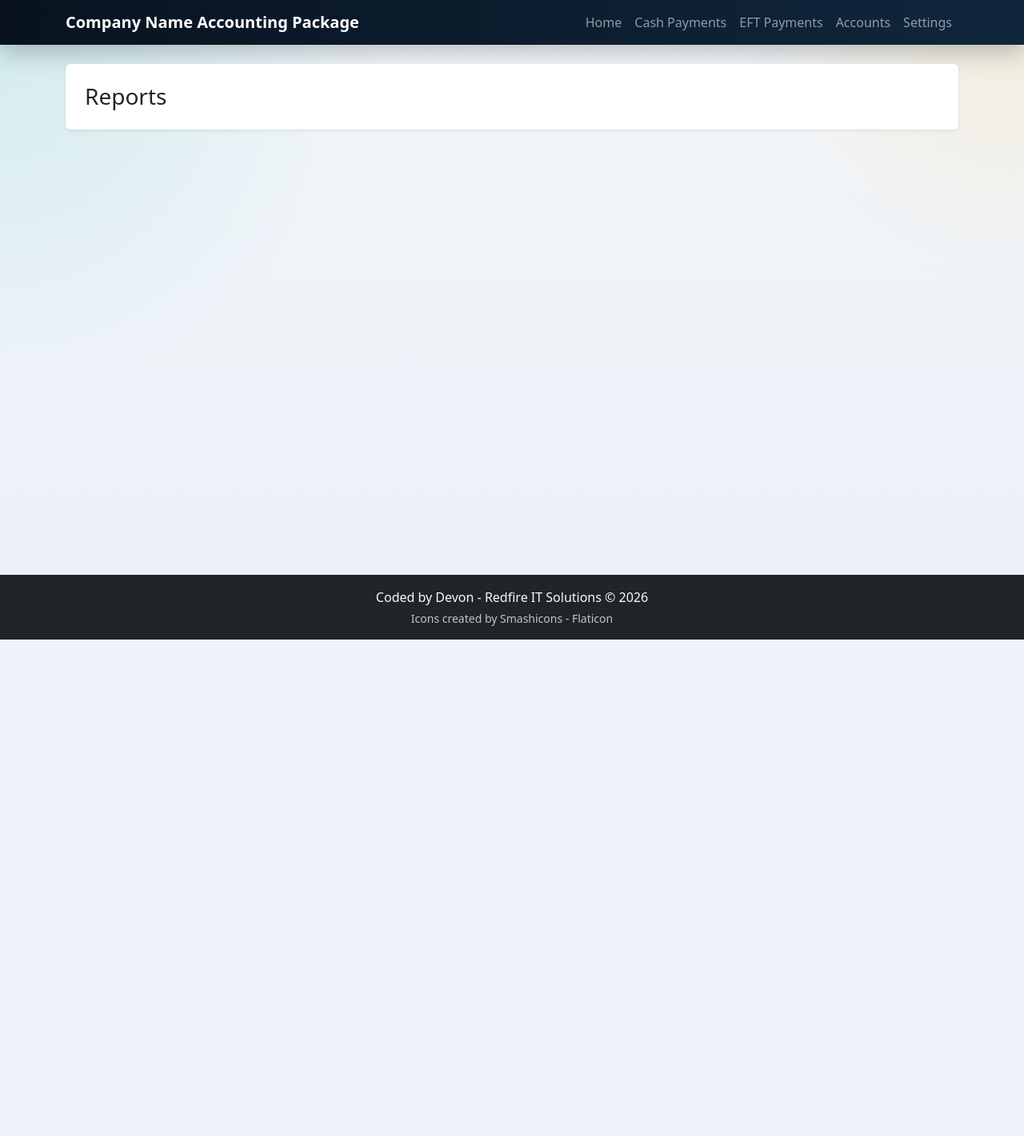
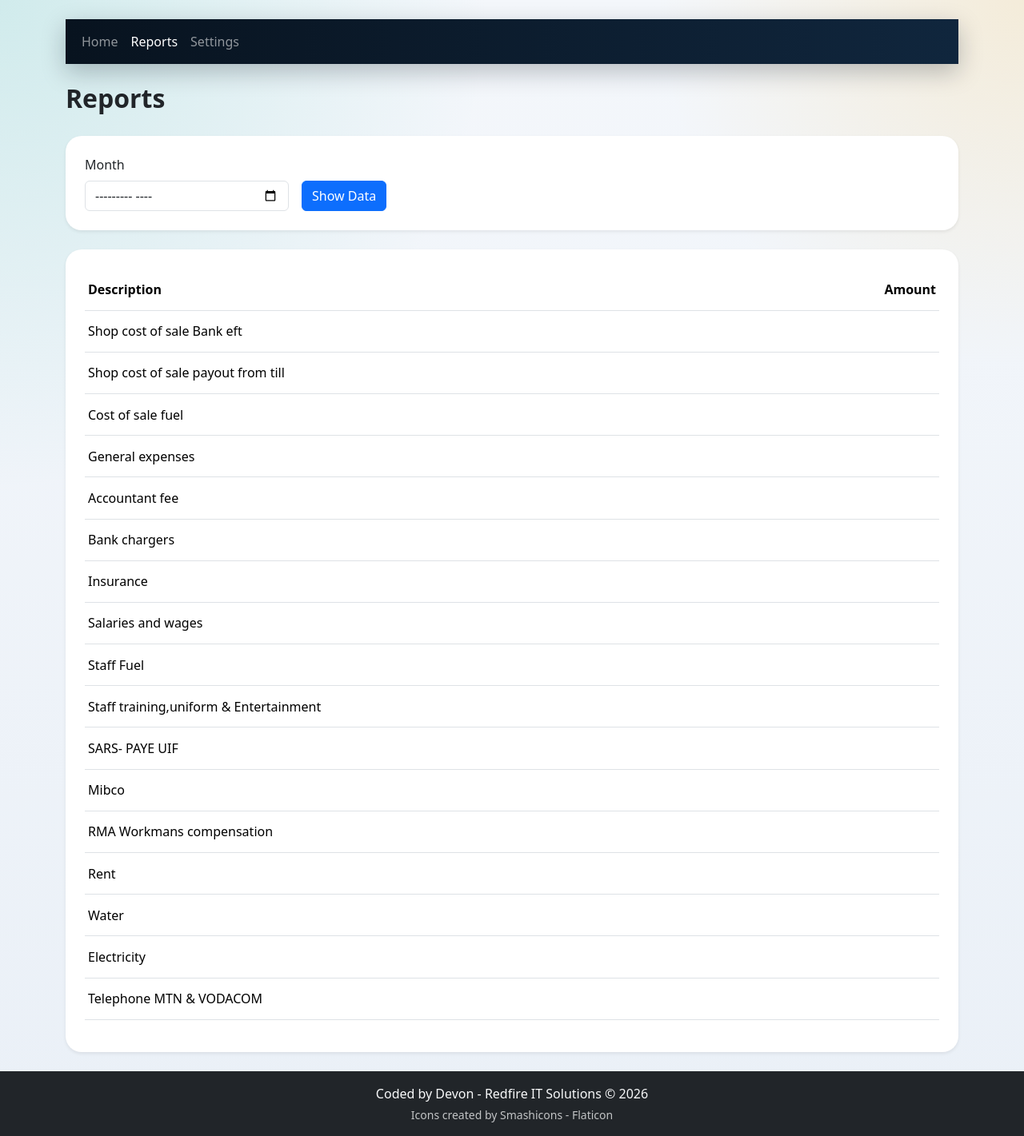
Before and after one commit to Devon-GS/Accounting-Package, a Flask app: page /reports in a window 1280 px wide. Shown: the whole page at 80% size. Before the commit the page ends 800 px from the top, so only its background shows below. Run offline with Flask 3, Linux system fonts and the light colour scheme; data that the repository does not hold is empty; some libraries are stand-ins or nearby versions.

Commit message:
Add reports page table and navbar

```diff
--- a/app.py
+++ b/app.py
@@ -1403,7 +1403,12 @@ def expenses():
 
 @app.route("/reports")
 def reports():
-	return render_template("reports.html", title="Reports")
+	month_value = normalize_month(request.args.get("month")) or latest_payment_month()
+	return render_template(
+		"reports.html",
+		title="Reports",
+		month_value=month_value,
+	)
 
 
 @app.route("/speed-point-control-recon/uploads", methods=["GET", "POST"])
--- a/templates/reports.html
+++ b/templates/reports.html
@@ -1,9 +1,68 @@
 {% extends "base.html" %}
 {% set title = "Reports" %}
+{% set show_nav = false %}
 {% block content %}
-<section class="card border-0 shadow-sm">
+<nav class="navbar navbar-expand-lg navbar-dark app-nav mb-4">
+  <div class="container">
+    <div class="navbar-nav">
+      <a class="nav-link" href="{{ url_for('index') }}">Home</a>
+      <a class="nav-link active" href="{{ url_for('reports') }}">Reports</a>
+      <a class="nav-link" href="{{ url_for('settings') }}">Settings</a>
+    </div>
+  </div>
+</nav>
+
+<div class="d-flex justify-content-between align-items-start flex-wrap gap-3 mb-4">
+  <div>
+    <h1 class="h2 fw-bold mb-1">Reports</h1>
+  </div>
+</div>
+
+<div class="card shadow-sm border-0 panel-card mb-4">
   <div class="card-body p-4">
-    <h1 class="h3 mb-0">Reports</h1>
+    <form method="get" class="row g-3 align-items-end">
+      <div class="col-sm-4 col-md-3">
+        <label class="form-label" for="month">Month</label>
+        <input class="form-control" type="month" id="month" name="month" value="{{ month_value or '' }}">
+      </div>
+      <div class="col-sm-4 col-md-6">
+        <button class="btn btn-primary" type="submit">Show Data</button>
+      </div>
+    </form>
   </div>
-</section>
+</div>
+
+<div class="card shadow-sm border-0 panel-card">
+  <div class="card-body p-4">
+    <div class="table-responsive">
+      <table class="table table-sm align-middle">
+        <thead>
+          <tr>
+            <th>Description</th>
+            <th class="text-end">Amount</th>
+          </tr>
+        </thead>
+        <tbody>
+          <tr><td>Shop cost of sale Bank eft</td><td class="text-end"></td></tr>
+          <tr><td>Shop cost of sale payout from till</td><td class="text-end"></td></tr>
+          <tr><td>Cost of sale fuel</td><td class="text-end"></td></tr>
+          <tr><td>General expenses</td><td class="text-end"></td></tr>
+          <tr><td>Accountant fee</td><td class="text-end"></td></tr>
+          <tr><td>Bank chargers</td><td class="text-end"></td></tr>
+          <tr><td>Insurance&#x20;</td><td class="text-end"></td></tr>
+          <tr><td>Salaries and wages</td><td class="text-end"></td></tr>
+          <tr><td>Staff Fuel</td><td class="text-end"></td></tr>
+          <tr><td>Staff training,uniform &amp; Entertainment</td><td class="text-end"></td></tr>
+          <tr><td>SARS- PAYE UIF</td><td class="text-end"></td></tr>
+          <tr><td>Mibco</td><td class="text-end"></td></tr>
+          <tr><td>RMA Workmans compensation</td><td class="text-end"></td></tr>
+          <tr><td>Rent</td><td class="text-end"></td></tr>
+          <tr><td>Water</td><td class="text-end"></td></tr>
+          <tr><td>Electricity</td><td class="text-end"></td></tr>
+          <tr><td>Telephone MTN &amp; VODACOM</td><td class="text-end"></td></tr>
+        </tbody>
+      </table>
+    </div>
+  </div>
+</div>
 {% endblock %}
```
